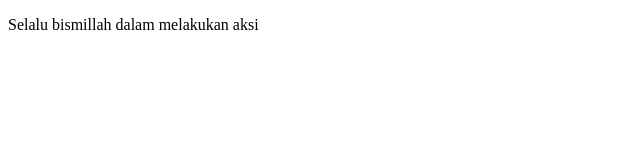
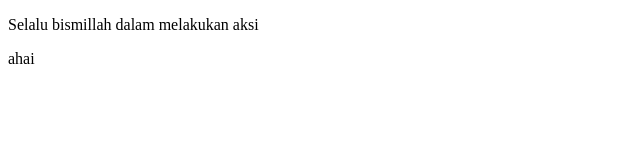
Before and after one commit to senkuu2322/kelinci, a plain HTML site: page index.html in a window 1280 px wide. Shown: the full height of the page, 0-640 px from the left. Drawn offline with Linux system fonts and the light colour scheme.

Commit message:
Update index.html

```diff
--- a/index.html
+++ b/index.html
@@ -6,6 +6,7 @@
 <body>
 
 <p>Selalu bismillah dalam melakukan aksi</p>
+	<p>ahai</p>
 
 </body>
 </html>
```
